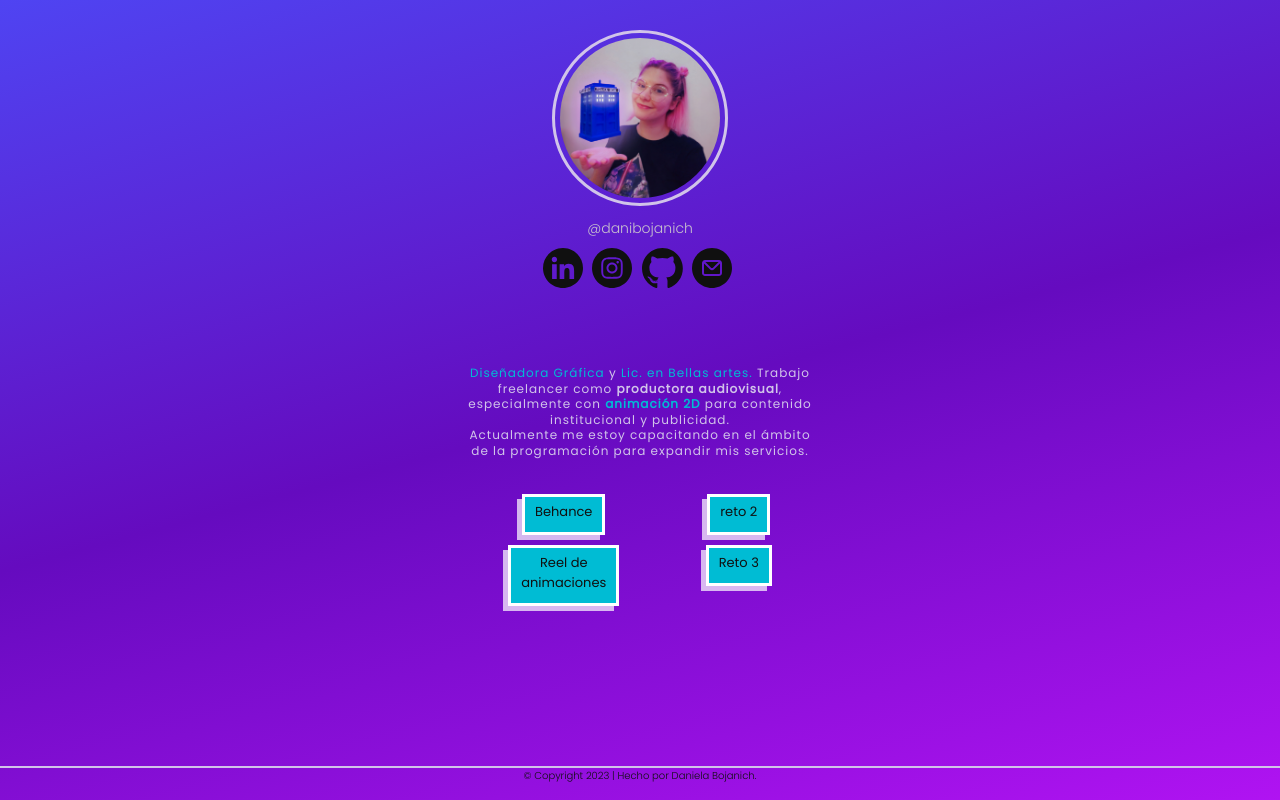
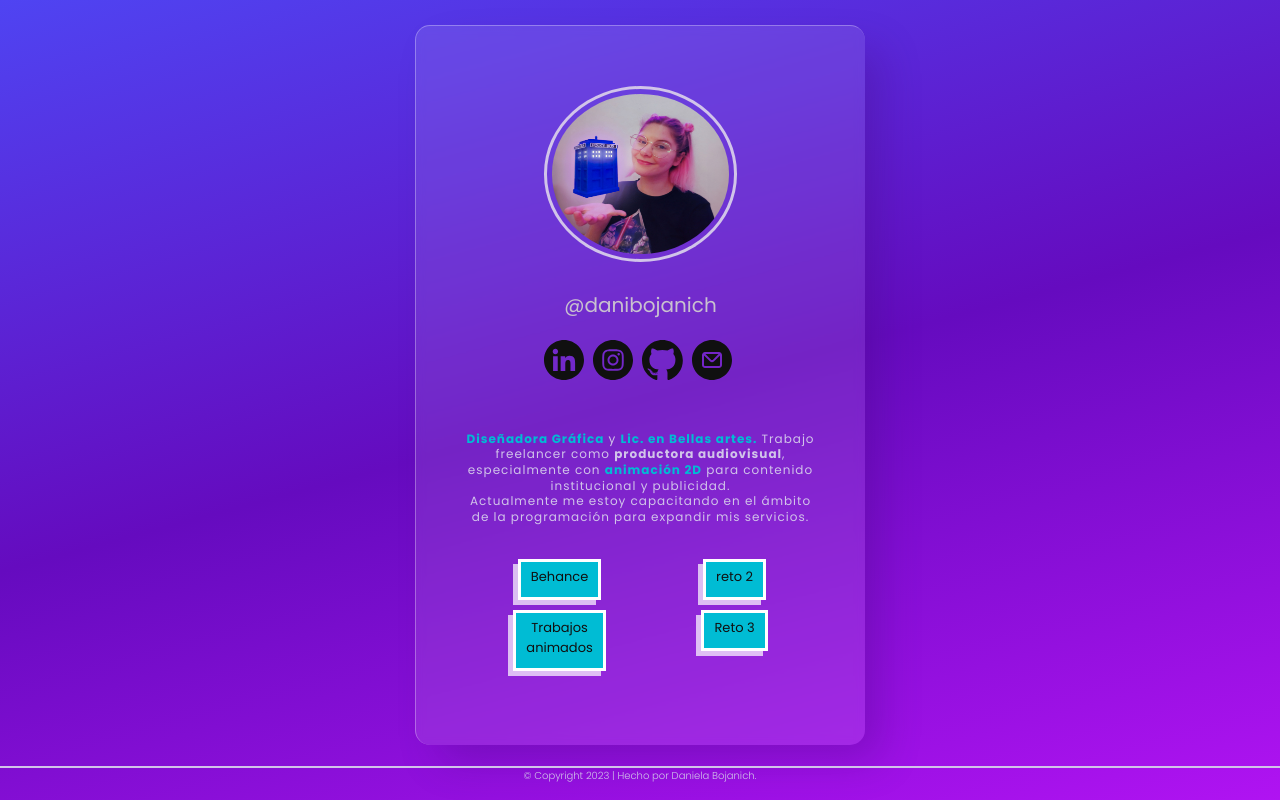
Before and after one commit to daniBojanich/enlaces, a plain HTML site: page index.html in a window 1280 px wide. Drawn offline with Linux system fonts and the light colour scheme.

Commit message:
cambios esteticos

```diff
--- a/index.html
+++ b/index.html
@@ -28,30 +28,32 @@
     <!-- tipografias -->
     <link rel="preconnect" href="https://fonts.googleapis.com">
 <link rel="preconnect" href="https://fonts.gstatic.com" crossorigin>
-    <link href="https://fonts.googleapis.com/css2?family=Poppins:wght@300;400&display=swap" rel="stylesheet">
+<link href="https://fonts.googleapis.com/css2?family=Poppins:wght@300;400;700&display=swap" rel="stylesheet">
 </head>
 
 <body>
     <div class="container">
+    <div class="rectangulo">
         <header>
-        <a href="index.html"><img src="img/foto tardis-standard-width-1080px-gigapixel.jpg" alt="fotografía" class="logo"></a>
-        <h1>@danibojanich</h1>
+        <img src="img/foto tardis-standard-width-1080px-gigapixel.jpg" alt="fotografía" class="logo">
+        <h1><a target="_blank" href="https://www.instagram.com/danibojanich/">@danibojanich</a></h1>
         <nav>
-            <a href="https://www.linkedin.com/in/danielabojanich/"><img src="img/linkedin.svg" alt="" class="imgBtn"></a>
-            <a href="https://www.instagram.com/danibojanich/"><img src="img/instagram.svg" alt=""class="imgBtn"></a>
-            <a href="https://github.com/daniBojanich"><img src="img/github.svg" alt="" class="imgBtn"></a>
-            <a href="mailto:danielabojanich@gmail.com"><img src="img/mail.svg" alt="" class="imgBtn"></a>
+            <a target="_blank" href="https://www.linkedin.com/in/danielabojanich/"><img src="img/linkedin.svg" alt="" class="imgBtn"></a>
+            <a target="_blank" href="https://www.instagram.com/danibojanich/"><img src="img/instagram.svg" alt=""class="imgBtn"></a>
+            <a target="_blank" href="https://github.com/daniBojanich"><img src="img/github.svg" alt="" class="imgBtn"></a>
+            <a target="_blank" href="mailto:danielabojanich@gmail.com"><img src="img/mail.svg" alt="" class="imgBtn"></a>
         </nav>
     </header>
         <section>
-            <p><span>Diseñadora Gráfica</span> y <span>Lic. en Bellas artes.</span> Trabajo freelancer como <strong>productora audiovisual</strong>, especialmente con <span><strong>animación 2D</strong></span> para contenido institucional y publicidad. <br> Actualmente me estoy capacitando en el ámbito de la programación para expandir mis servicios. </p>
+            <div><p><span><strong>Diseñadora Gráfica</strong></span> y <span><strong>Lic. en Bellas artes.</strong></span> Trabajo freelancer como <strong>productora audiovisual</strong>, especialmente con <span><strong>animación 2D</strong></span> para contenido institucional y publicidad. <br> Actualmente me estoy capacitando en el ámbito de la programación para expandir mis servicios. </p></div>
             <div class="botones">
-                    <a href="https://www.behance.net/danielabojanich">Behance</a>
-                    <a href="https://www.youtube.com/watch?v=BZqMBvhXwig">Reel de <br>animaciones</a>
-                    <a href="Reto02/Reto02.html">reto 2</a>
-                    <a href="https://danibojanich.github.io/todolist/">Reto 3</a>
+                    <a target="_blank" href="https://www.behance.net/danielabojanich">Behance</a>
+                    <a target="_blank" href="https://www.youtube.com/watch?v=BZqMBvhXwig">Trabajos<br>animados</a>
+                    <a target="_blank" href="Reto02/Reto02.html">reto 2</a>
+                    <a target="_blank" href="https://danibojanich.github.io/todolist/">Reto 3</a>
         </div>
         </section>
+    </div>
     <footer>
     <p>&copy; Copyright 2023 | Hecho por Daniela Bojanich.</p>
     <!-- microformatos -->
--- a/style.css
+++ b/style.css
@@ -13,12 +13,12 @@ font-family: "poppins";
     flex-direction: column;
     align-items: center;
     justify-content: space-between;
+    height: 100%;
 
 }
 header{
     display: flex;
     flex-direction: column;
-    height: 45vh;
     text-align: center;
 }
 .logo{
@@ -28,14 +28,17 @@ header{
     padding: 5px;
     border-radius: 50%;
     border: 3px solid #D1C4E9;
-    margin-top:30px
+    margin-top:30px;
+    cursor:default;
 }
-
 header h1{
-    font-size: 14px;
+    margin:15px 0px;
+}
+header h1 a{
+    font-size: 20px;
+    text-decoration: none;
     color:#c9c1cf;
-    font-weight: 300;
-    margin-top: 5px;
+    font-weight: 400;
 }
 .imgBtn{
     height: 40px;
@@ -51,10 +54,9 @@ nav a{
 section{
     display: flex;
     flex-direction: column;
+    margin-top: 10%;
     width: 60vw;
     max-width: 350px;
-    height: 45vh;
-    margin: auto;
     text-align: center;
 }
 section p{
@@ -113,7 +115,7 @@ footer{
 }
 
 footer p{
-    color: #101010;
+    color: #D1C4E9;
     font-size: 10px;
     font-weight: 300;
     margin: 0 auto;
@@ -122,3 +124,23 @@ footer p{
 .oculto{
     display: none;
 }
+
+.rectangulo{
+    display: flex;
+    align-items: center;
+    flex-direction: column;
+    justify-content: flex-start;
+    margin-top: 25px;
+    height: 90%;
+    width: 50vw;
+    max-width: 450px;
+    background-color: rgba(255, 255, 255, 0.1);
+    border-radius: 15px;
+    padding: 30px;
+    box-sizing: border-box;
+    border-left:1px solid rgba(255, 255, 255, 0.3);
+    border-top:1px solid rgba(255, 255, 255, 0.3);
+    box-shadow: 20px 20px 40px -6px rgba(65,9,121,0.3);
+    -webkit-backdrop-filter: blur(5px);
+    backdrop-filter: blur(5px);
+}
```
Lines whose indentation alone changed are shown as unchanged.
